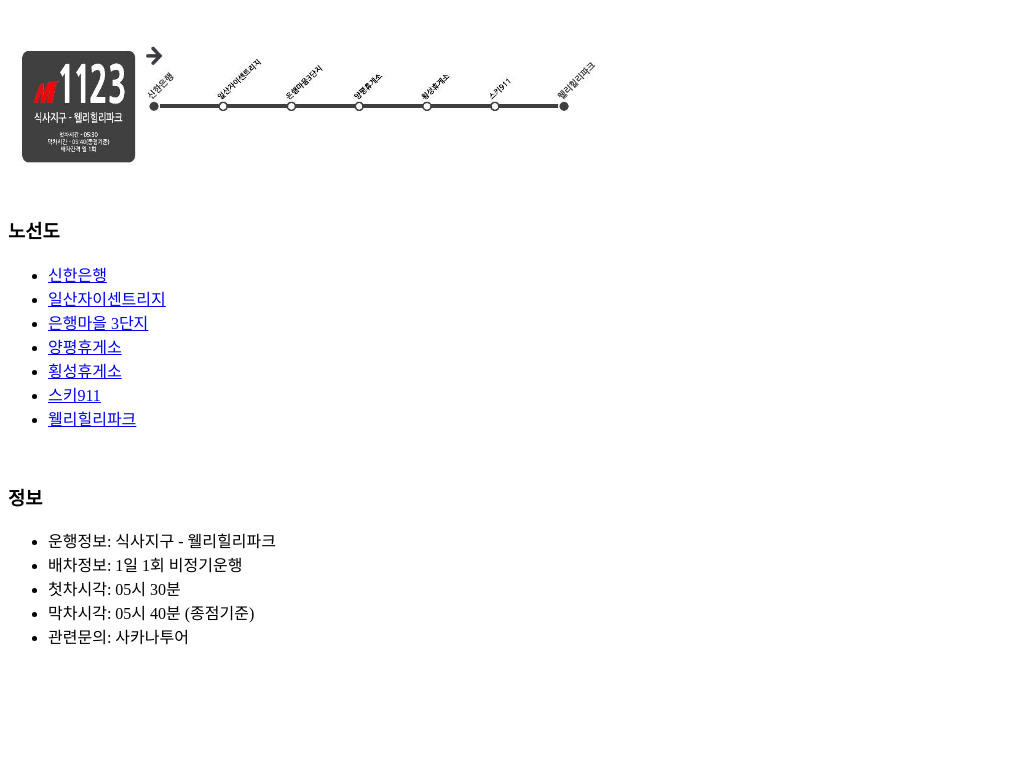
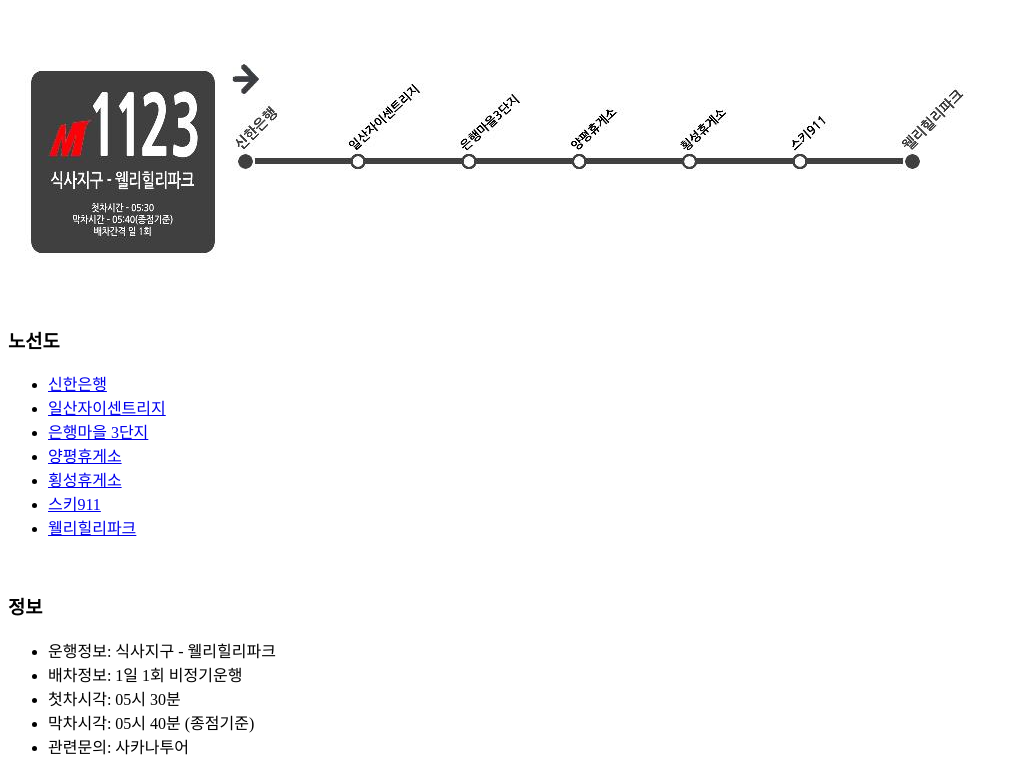
Before and after one commit to tir-git/sakanatour, a plain HTML site: page index.html in a window 1280 px wide. Shown: the part 61-835 px from the top of the page, without its empty margins (0-1022 px from the left). Before the commit the page ends 800 px from the top, so only its background shows below. Drawn offline with Linux system fonts and the light colour scheme.

Commit message:
Update index.html
이미지 크기 조절

```diff
--- a/index.html
+++ b/index.html
@@ -8,7 +8,7 @@
 </head>
 <body>
       <h1>Sakana Tour M1123</h1>
-      <img src="sakana_map.jpg" alt="Sakana Line M1123" width="600">
+      <img src="sakana_map.jpg" alt="Sakana Line M1123" width="device-width">
       <h3>노선도</h3>
       <ul class="stations">
             <li class="menuitem"><a href="https://naver.me/xDjmo13v">신한은행</a></li>
```
